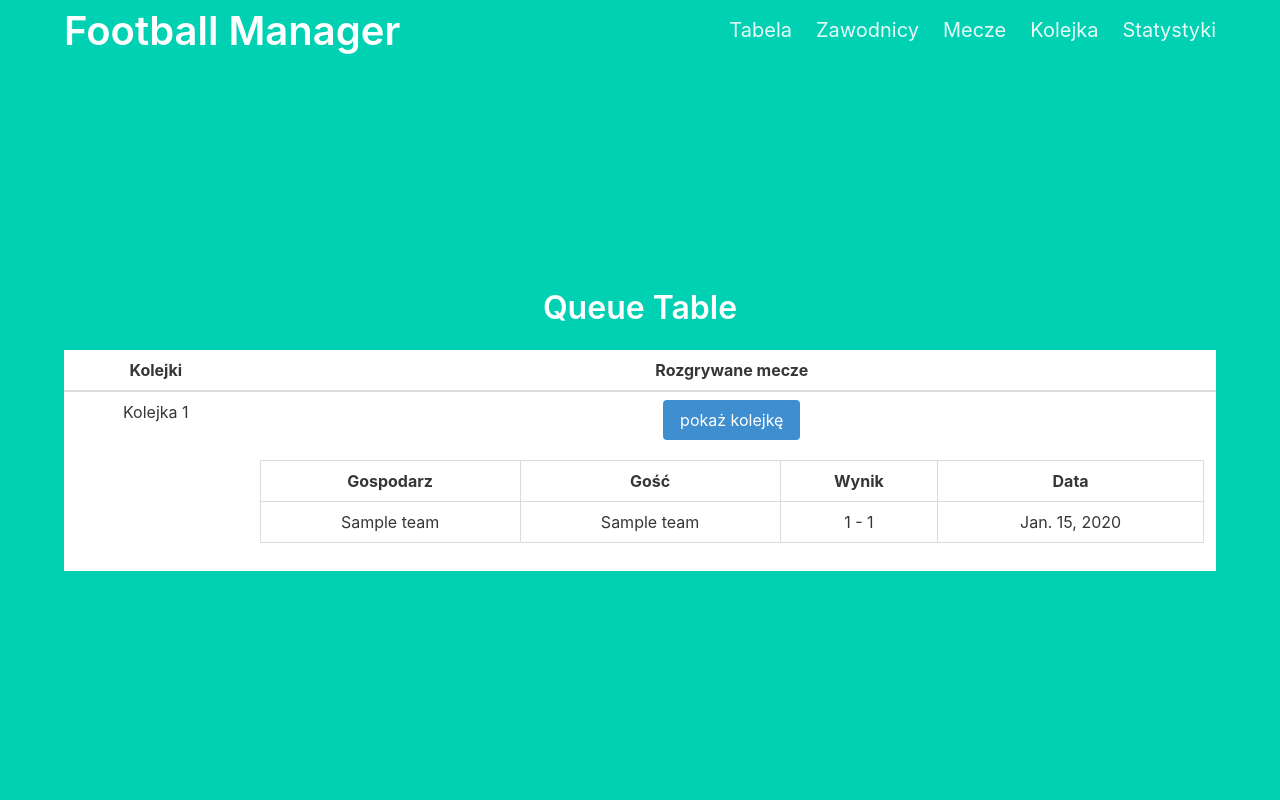
After one commit to Mrochkov/FootballManager, a Django app: page /queue/ in a window 1280 px wide, after a click on "pokaż kolejkę". The commit adds this page. Run offline with Django 5.2, Linux system fonts and the light colour scheme; tables that the repository leaves empty hold one stand-in row (values such as "Sample post").

Commit message:
Queue table change, added two new templates with data

```diff
--- a/FootballManager/models.py
+++ b/FootballManager/models.py
@@ -58,10 +58,9 @@ class Match(models.Model):
 class Queue(models.Model):
     id = models.AutoField(primary_key=True)
     matches = models.ManyToManyField('Match')
-    position = models.IntegerField(default=0)
 
     def __str__(self):
-        return f"{self.position}"
+        return f"{self.matches}"
 
 
 class Statistic(models.Model):
--- /dev/null
+++ b/FootballManager/templates/FootballManager/queue.html
@@ -0,0 +1,65 @@
+{% extends 'base.html' %}
+
+{% block content %}
+<div class="container has-text-centered">
+    <h1 class="title">Queue Table</h1>
+    <table class="table is-fullwidth">
+        <thead>
+            <tr>
+                <th>Kolejki</th>
+                <th>Rozgrywane mecze</th>
+            </tr>
+        </thead>
+        <tbody>
+            {% for queue in queues %}
+            <tr>
+                <td>Kolejka {{ queue.id }}</td>
+                <td>
+                    <button class="button is-info" onclick="toggleQueue('queue{{ queue.id }}')">pokaż kolejkę</button>
+                    <div id="queue{{ queue.id }}" class="expanded-table" style="display: none; width: 100%;">
+                        <table class="table is-bordered is-fullwidth">
+                            <thead>
+                                <tr>
+                                    <th>Gospodarz</th>
+                                    <th>Gość</th>
+                                    <th>Wynik</th>
+                                    <th>Data</th>
+                                </tr>
+                            </thead>
+                            <tbody>
+                                {% for match in queue.matches.all %}
+                                <tr>
+                                    <td>{{ match.host_team.name }}</td>
+                                    <td>{{ match.guest_team.name }}</td>
+                                    <td>{{ match.host_goals }} - {{ match.guest_goals }}</td>
+                                    <td>{{ match.date }}</td>
+                                </tr>
+                                {% endfor %}
+                            </tbody>
+                        </table>
+                    </div>
+                </td>
+            </tr>
+            {% endfor %}
+        </tbody>
+    </table>
+</div>
+
+<style>
+    .expanded-table {
+        margin-top: 20px;
+        margin-bottom: 20px;
+    }
+</style>
+
+<script>
+    function toggleQueue(queueId) {
+        var queueElement = document.getElementById(queueId);
+        if (queueElement.style.display === "none") {
+            queueElement.style.display = "block";
+        } else {
+            queueElement.style.display = "none";
+        }
+    }
+</script>
+{% endblock %}
--- a/FootballManager/templates/base.html
+++ b/FootballManager/templates/base.html
@@ -33,6 +33,12 @@
                             <a class="navbar-item" href="/matches">
                                 <p class="subtitle is-5">Mecze</p>
                             </a>
+                            <a class="navbar-item" href="/queue">
+                                <p class="subtitle is-5">Kolejka</p>
+                            </a>
+                            <a class="navbar-item" href="/statistics">
+                                <p class="subtitle is-5">Statystyki</p>
+                            </a>
                         </div>
                     </div>
                 </div>
--- a/FootballManager/urls.py
+++ b/FootballManager/urls.py
@@ -10,4 +10,6 @@ urlpatterns = [
     path("table/", views.TableView.as_view(), name="Table"),
     path("footballers/", views.FootballersView.as_view(), name="Footballers"),
     path("matches/", views.MatchesView.as_view(), name="Matches"),
+    path("queue/", views.QueueView.as_view(), name="Queue"),
+    path("statistics/", views.StatisticView.as_view(), name="Statistic"),
 ]
--- a/FootballManager/views.py
+++ b/FootballManager/views.py
@@ -4,7 +4,7 @@ from django.shortcuts import get_object_or_404, render
 from django.urls import reverse
 from django.views import generic
 
-from .models import Footballer, Team, Match
+from .models import Footballer, Team, Match, Queue, Statistic
 
 
 class TableView(generic.ListView):
@@ -14,6 +14,7 @@ class TableView(generic.ListView):
     def get_queryset(self):
         return Team.objects.order_by("-name")
 
+
 class FootballersView(generic.ListView):
     template_name = "FootballManager/footballers.html"
     context_object_name = "footballers"
@@ -21,9 +22,26 @@ class FootballersView(generic.ListView):
     def get_queryset(self):
         return Footballer.objects.order_by("-name")
 
+
 class MatchesView(generic.ListView):
     template_name = "FootballManager/matches.html"
     context_object_name = "matches"
 
     def get_queryset(self):
         return Match.objects.order_by("-host_team")
+
+
+class QueueView(generic.ListView):
+    template_name = "FootballManager/queue.html"
+    context_object_name = "queues"
+
+    def get_queryset(self):
+        return Queue.objects.order_by("id")
+
+
+class StatisticView(generic.ListView):
+    template_name = "FootballManager/statistics.html"
+    context_object_name = "statistics"
+
+    def get_queryset(self):
+        return Statistic.objects.order_by("-goals_scored")
```
Also changed, not shown: FootballManager/admin.py (+5 -5 lines), FootballManager/templates/FootballManager/statistics.html (added, +37 -0 lines), FootballManager/migrations/0013_remove_queue_position.py (added).
